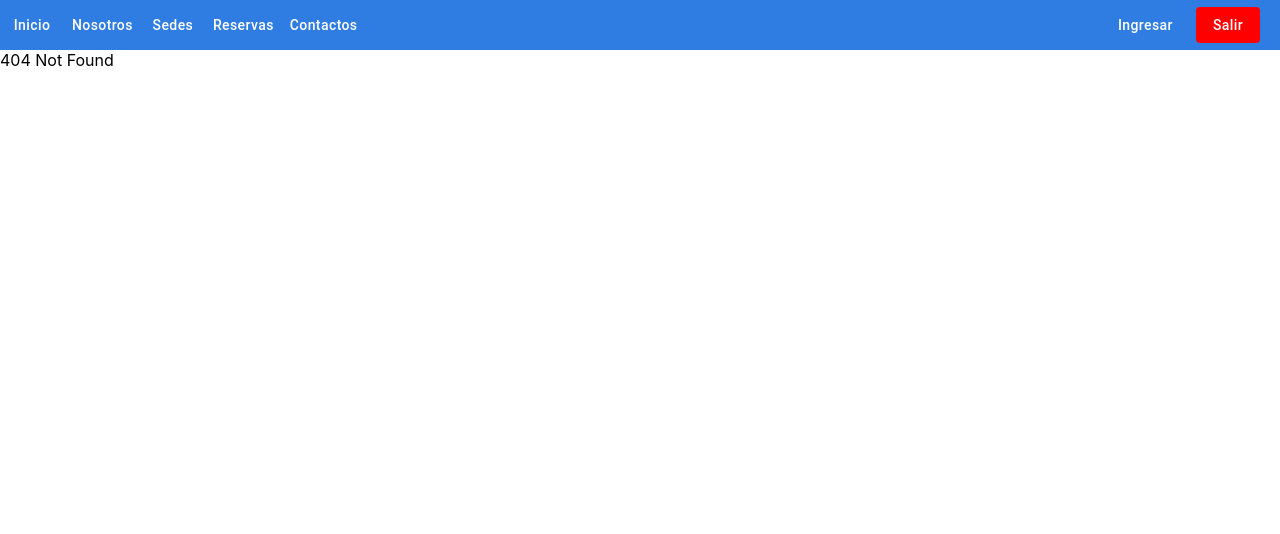
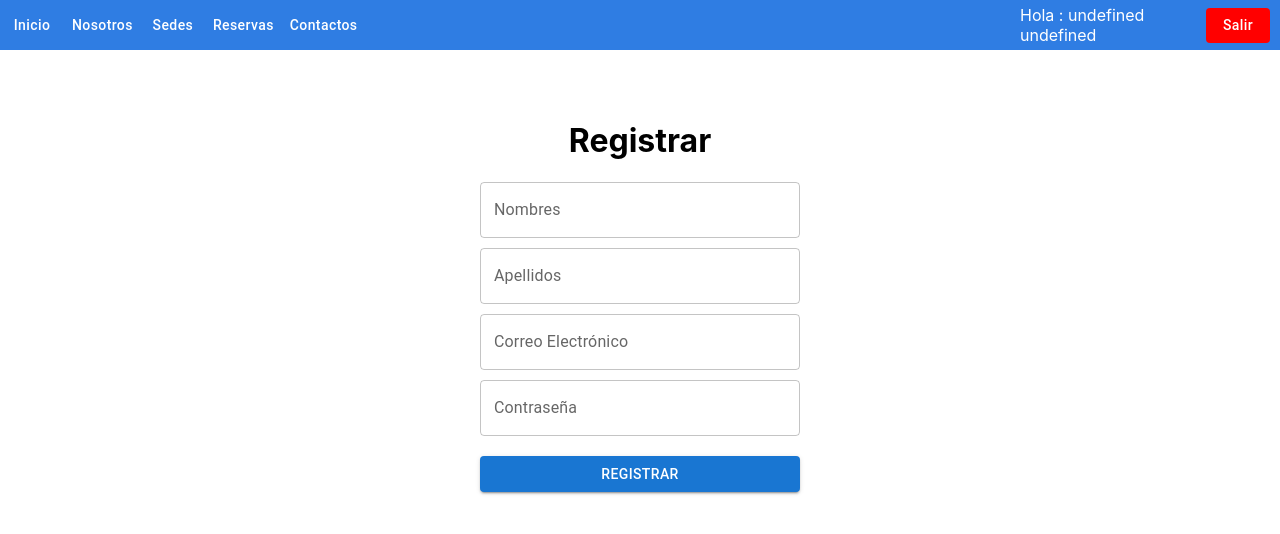
Before and after one commit to Yoel-Aliaga/bungalows, a React (Create React App) app: page /registrar in a window 1280 px wide. Before the commit this address had no page. Shown: the top 534 px of the page. Built offline with nearby package versions, Linux system fonts and the light colour scheme; sample sign-in values are in the browser's storage.

Commit message:
Login y registrar

```diff
--- a/src/App.js
+++ b/src/App.js
@@ -1,8 +1,6 @@
 import React from "react";
-import { BrowserRouter, Routes, Route, Link } from "react-router-dom";
-
+import { BrowserRouter, Routes, Route } from "react-router-dom";
 import { NavBar } from "./components/NavBar";
-
 import { Inicio } from "./pages/Inicio";
 import { Nosotros } from "./pages/Nosotros";
 import { Sedes } from "./pages/Sedes.js";
@@ -10,11 +8,13 @@ import { Reservas } from "./pages/Reservas";
 import { Contactos } from "./pages/Contactos";
 import { NotFound } from "./pages/NotFound";
 import { Login } from "./pages/Login";
-import { CrearCuenta } from "./pages/CrearCuenta";
+// import { CrearCuenta } from "./pages/CrearCuenta";
+import { Registrar } from "./pages/Registrar";
 
 import { AuthProvider } from "./context/AuthContext";
 
 function App() {
+
   return (
     <AuthProvider>
       <BrowserRouter>
@@ -27,7 +27,8 @@ function App() {
               <Route path="/sedes" element={<Sedes />}></Route>
               <Route path="/reservas" element={<Reservas />}></Route>
               <Route path="/contactos" element={<Contactos />}></Route>
-          <Route path="/crearCuenta" element={<CrearCuenta />}></Route>
+              {/* <Route path="/crearCuenta" element={<CrearCuenta />}></Route> */}
+              <Route path="/registrar" element={<Registrar />}></Route>
 
               <Route path="*" element={<NotFound />}></Route>
             </Routes>
--- a/src/components/NavBar.js
+++ b/src/components/NavBar.js
@@ -1,18 +1,31 @@
 import { Button } from "@mui/material";
 import React from "react";
-import { Link, useNavigate } from "react-router-dom";
+import { Link } from "react-router-dom";
+// import { useEffect } from "react";
 
 export const NavBar = () => {
   // Extraer las funciones de AuthContext
   // const {Login,isAuth} = useContext(AuthContext);
 
+//   const [datos, setDatos] = React.useState([])
+
+// React.useEffect(()=>{
+// console.log("primer")
+// if(b){
+
+// }
+
+// },[])
+const userLS = JSON.parse(localStorage.getItem("userSesion"));
+// alert("userLS : " + userLS)
   function salir() {
-    localStorage.clear();
+    localStorage.removeItem("userSesion")
+    window.location.href = "/inicio"
   }
 
   return (
     <div className="navBar">
-      <div>
+      <div className="contenedorBtns">
         <Button className="btns" component={Link} to="/inicio">
           Inicio
         </Button>
@@ -24,7 +37,7 @@ export const NavBar = () => {
         </Button>
 
         <Button className="btns" component={Link} to="/reservas">
-          Reservas{" "}
+          Reservas
         </Button>
 
         <Button className="btns" component={Link} to="/contactos">
@@ -33,12 +46,19 @@ export const NavBar = () => {
       </div>
 
       <div className="contenedorLogin">
-        <Button className="btns" component={Link} to="/login">
+
+        {userLS !== null &&
+        <div className="txt">
+        Hola : {userLS.nombres + " " + userLS.apellidos}
+        </div>
+        }
+
+         {userLS === null &&
+        <Button id="b" className="btns" component={Link} to="/login">
           Ingresar
         </Button>
 
-      {/* <Button>-</Button> */}
-        {/* <Button style={{display : "none" }} className="btns" component={Link} to="/">Logout</Button>       */}
+         }
 
         <Button
           style={{backgroundColor:"red"}}
--- a/src/index.css
+++ b/src/index.css
@@ -19,16 +19,39 @@ code {
   display: flex;
   align-items: center;
   width: 100%;
+  /* border: 1px solid red; */
+}
+
+.contenedorBtns {
+
+  /* border: 1px solid red; */
+  display: flex;
+
+}
+@media(max-width:600px) {
+  .contenedorBtns {
+  display: none;
+    /* border: 1px solid red; */
+    /* background-color: aqua; */
+    /* display: flex; */
+    /* flex-direction: column; */
+
+  }
+
 }
 
 
 .contenedorLogin{
   position: absolute;
-  right: 20px;
+  right: 10px;
   /* border: 1px solid black; */
-  width: 150px;
+  width: 250px;
+  height: 50px;
   display: flex;
-  justify-content: space-between;
+  align-items: center;
+  justify-content: center;
+  column-gap: 15px;
+  /* justify-content: center; */
 }
 
 /* ------ Fin NavBar ------ */
@@ -37,28 +60,14 @@ code {
 .btns{
   color: white !important;
   text-transform: capitalize !important;
+  height: 35px;
 }
 
-#loginContained{
-  display: flex;
-  justify-content: center;
-  height: 100vh;
-  align-items: center;
+.txt{
+  /* border: 1px solid green; */
+  justify-content: flex-start;
+  color: white !important;
 
   /* border: 1px solid red; */
-}
-
-.loginContainer{
-  display: flex;
-  flex-direction: column;
-  width: 20%;
-  align-items: center;
-  gap: 25px;
-  border: 1px solid rgba(0,0,0,0.2);
-  /* background-color: #F2F2F2; */
-  border-radius: 10px;
-  padding: 20px;
-  padding-bottom: 50px;
 
 }
-/* ------ Fin Login ------ */
--- a/src/pages/CrearCuenta.js
+++ b/src/pages/CrearCuenta.js
@@ -2,14 +2,12 @@ import React, { useState } from "react";
 import { TextField, Button } from "@mui/material";
 import { Link } from "react-router-dom";
 import Swal from "sweetalert2";
+import { Grid, Box } from "@mui/material";
 
 export const CrearCuenta = () => {
 
   let [usuario, setUsuario] = useState([
-    {nombre : "",
-    apellido :"",
-    correo:"",
-    contraseña:""}
+    { nombre: "", apellido: "", correo: "", contraseña: "" },
   ]);
 
   const handleInputNombre = (e) => {
@@ -28,41 +26,56 @@ export const CrearCuenta = () => {
     usuario.contraseña = e.target.value;
   };
 
+  const addUser = () => {
 
-  const addUser = () => {
     // TODO: Verifica si el email existe
-    if (usuario.nombre !== undefined && usuario.apellido !== undefined && usuario.correo !== undefined && usuario.contraseña !== undefined){
+    if (
+      usuario.nombre !== undefined &&
+      usuario.apellido !== undefined &&
+      usuario.correo !== undefined &&
+      usuario.contraseña !== undefined
+    ) {
       const newUser = {
         nombre: usuario.nombre,
         apellido: usuario.apellido,
         correo: usuario.correo,
-        contraseña: usuario.contraseña
+        contraseña: usuario.contraseña,
       };
-      setUsuario([...usuario, newUser])
+      setUsuario([...usuario, newUser]);
       console.log(usuario);
       // TODO: Borrar los campos
 
+    } else {
+      Swal.fire({
+        title: "Error",
+        icon: "error",
+        text: "Complete todos los campos",
+      });
+      return;
+    }
 
-    }else{
-      Swal.fire
-      ({
-        title:"Error",
-        icon:"error",
-        text:"Complete todos los campos",
-      })
-      return
-    }
+
+    // Guardar la informacion de inicio
+  localStorage.setItem("usuario", JSON.stringify(usuario));
+  // Navega al inicio si tiene usuario
+  // validateIsLogged();
+
+
 
 
   };
 
+  return (
+    // <div id="loginContained">
+    // <div className="loginContainer">
 
+    <Grid container justifyContent="center" height="100vh" alignItems="start">
+      <Grid item xs={12} sm={6} md={3} marginTop="50px">
+        <Box justifyContent="center" display="flex">
+          <h1>Crear Cuenta</h1>
+        </Box>
 
-  return (
-    <div id="loginContained">
-      <div className="loginContainer">
-        <h1>Crear Cuenta</h1>
-
+        <Box marginBottom="10px">
           <TextField
             className="outlined-basic"
             label="Nombres"
@@ -74,7 +87,9 @@ export const CrearCuenta = () => {
             // required="true"
             // onChange={handleInputChange}
           />
+        </Box>
 
+        <Box marginBottom="10px">
         <TextField
           className="outlined-basic"
           label="Apellidos"
@@ -85,17 +100,23 @@ export const CrearCuenta = () => {
           // required="true"
           // onChange={handleInputChange}
           />
+          </Box>
 
+
+          <Box marginBottom="10px">
         <TextField
           className="outlined-basic"
           label="Correo Electrónico"
           variant="outlined"
           fullWidth
           type={"email"}
-
           // required="true"
           onChange={handleInputCorreo}
           />
+          </Box>
+
+          <Box marginBottom="10px">
+
 
         <TextField
           className="outlined-basic"
@@ -103,20 +124,26 @@ export const CrearCuenta = () => {
           variant="outlined"
           fullWidth
           type="password"
-
           // required="true"
           onChange={handleInputContraseña}
           />
+          </Box>
 
+        <Box marginBottom="20px">
           <Button variant="contained" onClick={addUser} fullWidth>
             Crear Cuenta{" "}
           </Button>
+        </Box>
 
+        <Box marginBottom="20px">
           <Button variant="outlined" fullWidth component={Link} to="/">
             Salir
           </Button>
-      </div>
-    </div>
+        </Box>
+        {/* </div> */}
+        {/* </div> */}
+      </Grid>
+    </Grid>
   );
 };
 
--- a/src/pages/Login.js
+++ b/src/pages/Login.js
@@ -1,21 +1,21 @@
-import { Button, formGroupClasses } from "@mui/material";
-import React, { useState, useEffect, useContext } from "react";
-import { Card, TextField } from "@mui/material";
-import { Link, Navigate } from "react-router-dom";
+import { Button } from "@mui/material";
+import React, { useState, useEffect} from "react";
+import {TextField } from "@mui/material";
+import { Link } from "react-router-dom";
 import Swal from "sweetalert2";
+import { Grid, Box } from "@mui/material";
 
-import { useNavigate } from "react-router-dom";
+// import { useNavigate } from "react-router-dom";
 
 export const Login = () => {
   // Extraer las funciones de AuthContext
   // const {Login,isAuth} = useContext(AuthContext);
-
   const [user, setUser] = useState({
     email: "",
     password: "",
   });
 
-const history = useNavigate();
+  // const history = useNavigate();
 
   const handleInputChange = (e) => {
     setUser({
@@ -24,40 +24,66 @@ const history = useNavigate();
     });
     // setUser(e.target.value);
     // console.log(user);
+
   };
 
   const handleLogin = () => {
+    const userLS = JSON.parse(localStorage.getItem("user"));
     // console.log(user)
     if (!user.email || !user.password) {
-      Swal.fire
-      ({
+      Swal.fire({
         title: "Error",
         icon: "error",
         text: "Debe llenar todos los campos",
       });
       return;
+    }else{
+      // alert("Datos de input : " + user.email + " " + user.password)
+      // alert("Datos de LS : " + userLS.email + " " + userLS.password)
+      //TODO Verifica que los datos del JSON sean iguales a los ingresados
+      if(userLS !== null){
+        if (user.email === userLS.email && user.password === userLS.password){
+          // alert("ingreso exitoso")
+          localStorage.setItem("userSesion", JSON.stringify(userLS));
+        window.location.href = "/reservas"
+
+        }else{
+          // alert("fallo")
+          Swal.fire({
+            icon: 'error',
+            title: 'Oops...',
+            text: 'Usuario o clave incorrecta',
+            // footer: '<a href="">Why do I have this issue?</a>'
+          })
+        }
+      }
+      else{
+        //navega a registrar
+        window.location.href = "/registrar"
+      }
+
     }
 
     // Guardar la informacion de inicio
-    localStorage.setItem("user",JSON.stringify(user));
+    // localStorage.setItem("user", JSON.stringify(user));
     // Navega al inicio si tiene usuario
-    validateIsLogged();
+    // validateIsLogged();
   };
 
 
+  const validateIsLogged = () => {
+    // Obtiene datos del JSON
+    // const userLS = JSON.parse(localStorage.getItem("user"));
+    // Datos del localStorage
+    // alert ("Datos de LocalStorage : " + userLS.email + " " + userLS.password)
 
-  const validateIsLogged =() => {
-    const  user = JSON.parse(localStorage.getItem("user"));
-    // no es null
-    if (user){
-      history("/");
-    }
-  }
-
+  };
 
   useEffect(() => {
-    validateIsLogged()
+    // al renderizar trae los datos almacenados en JSON
+    validateIsLogged();
   }, []);
+
 
 
 
@@ -68,11 +94,15 @@ const history = useNavigate();
   // }
 
   return (
-    <div id="loginContained">
-      <div className="loginContainer">
+    <Grid container justifyContent="center" height="100vh" alignItems="start">
+      <Grid item xs={12} sm={6} md={3} marginTop="50px">
+        <Box justifyContent="center" display="flex">
           <h1>Login</h1>
+        </Box>
+
+        <Box marginBottom="10px">
           <TextField
-          className="outlined-basic"
+            // className="outlined-basic"
             label="Correo Electrónico"
             variant="outlined"
             fullWidth
@@ -80,7 +110,10 @@ const history = useNavigate();
             type="email"
             value={user.email}
             onChange={handleInputChange}
+            // ref={textInput}
           />
+        </Box>
+        <Box marginBottom="20px">
           <TextField
             className="outlined-basic"
             label="Contraseña"
@@ -91,15 +124,19 @@ const history = useNavigate();
             value={user.password}
             onChange={handleInputChange}
           />
+        </Box>
+
+        <Box marginBottom="20px">
           <Button variant="contained" fullWidth onClick={handleLogin}>
-          Ingresar{" "}
+            Ingresar
           </Button>
-        {/* <a href="#">Olvidó su contraseña?</a> */}
-        <Button variant="outlined" fullWidth component={Link} to="/crearCuenta">
+        </Box>
+
+        <Button variant="outlined" fullWidth component={Link} to="/registrar">
           Crear cuenta
         </Button>
-      </div>
-    </div>
+      </Grid>
+    </Grid>
   );
 };
 
--- /dev/null
+++ b/src/pages/Registrar.js
@@ -0,0 +1,123 @@
+import { Button } from "@mui/material";
+import React, { useState } from "react";
+import { TextField } from "@mui/material";
+import Swal from "sweetalert2";
+import { Grid, Box } from "@mui/material";
+
+export const Registrar = () => {
+  // Extraer las funciones de AuthContext
+  // const {Login,isAuth} = useContext(AuthContext);
+
+  const [user, setUser] = useState({
+    email: "",
+    password: "",
+    nombres: "",
+    apellidos: "",
+  });
+
+  const handleInputChange = (e) => {
+    setUser({
+      ...user,
+      [e.target.name]: e.target.value,
+    });
+    // setUser(e.target.value);
+    // console.log(user);
+  };
+
+  const handleLogin = () => {
+    // si esta vacio da error
+    if (!user.email || !user.password) {
+      Swal.fire({
+        title: "Error",
+        icon: "error",
+        text: "Debe llenar todos los campos",
+      });
+      return;
+    }
+
+    // Si ambos campos esta llenos
+    // Guardar la informacion de inicio
+    localStorage.setItem("user", JSON.stringify(user));
+    localStorage.setItem("userLS", JSON.stringify(user));
+    //Mensaje de bienvenida
+    Swal.fire({
+      position: "center",
+      icon: "success",
+      title: "Bienvenido",
+      showConfirmButton: false,
+      timer: 1500,
+    });
+    //Espera 1500 para realizar la navegacion al inicio
+    setTimeout(() => {
+      window.location.href = "/login";
+    }, 1500);
+  };
+
+  return (
+    <Grid container justifyContent="center" height="100vh" alignItems="start">
+      <Grid item xs={12} sm={6} md={3} marginTop="50px">
+        <Box justifyContent="center" display="flex">
+          <h1>Registrar</h1>
+        </Box>
+
+        <Box marginBottom="10px">
+          <TextField
+            className="outlined-basic"
+            label="Nombres"
+            variant="outlined"
+            fullWidth
+            name="nombres"
+            type="text"
+            value={user.nombres}
+            onChange={handleInputChange}
+          />
+        </Box>
+
+        <Box marginBottom="10px">
+          <TextField
+            className="outlined-basic"
+            label="Apellidos"
+            variant="outlined"
+            fullWidth
+            name="apellidos"
+            type="text"
+            value={user.apellidos}
+            onChange={handleInputChange}
+          />
+        </Box>
+        <Box marginBottom="10px">
+          <TextField
+            className="outlined-basic"
+            label="Correo Electrónico"
+            variant="outlined"
+            fullWidth
+            name="email"
+            type="email"
+            value={user.email}
+            onChange={handleInputChange}
+          />
+        </Box>
+        <Box marginBottom="20px">
+          <TextField
+            className="outlined-basic"
+            label="Contraseña"
+            variant="outlined"
+            fullWidth
+            name="password"
+            type="password"
+            value={user.password}
+            onChange={handleInputChange}
+          />
+        </Box>
+
+        <Box marginBottom="20px">
+          <Button variant="contained" fullWidth onClick={handleLogin}>
+            Registrar
+          </Button>
+        </Box>
+      </Grid>
+    </Grid>
+  );
+};
+
+export default Registrar;
--- a/src/pages/Reservas.js
+++ b/src/pages/Reservas.js
@@ -1,14 +1,14 @@
 import React, { useEffect } from "react";
-import { Link, useNavigate } from "react-router-dom";
+// import { Link, useNavigate } from "react-router-dom";
 
 export const Reservas = () => {
   // const history = useNavigate();
-  const user = JSON.parse(localStorage.getItem("user"));
+  // const user = JSON.parse(localStorage.getItem("user"));
 
-
+  const userLS = JSON.parse(localStorage.getItem("userSesion"));
 
   function validar() {
-    if (!user) {
+    if (!userLS) {
       window.location.href = "/login";
       return;
     }
```
Lines whose indentation alone changed are shown as unchanged.
